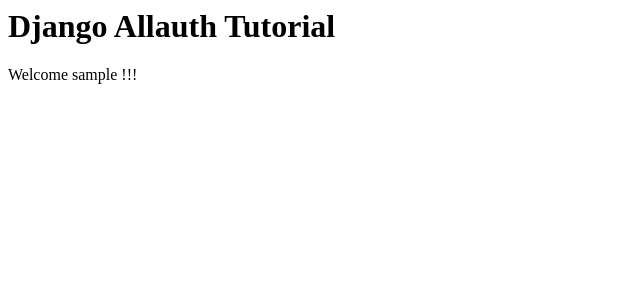
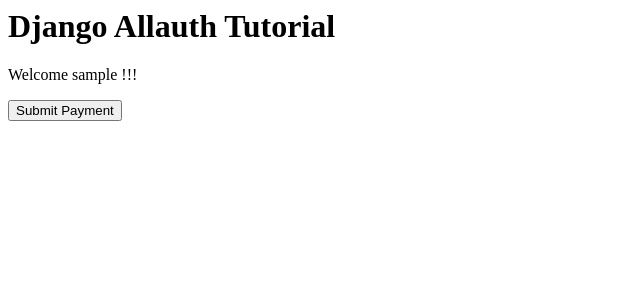
Before and after one commit to rasulkireev/dj-stripe-auth, a Django app: page / in a window 1280 px wide. Shown: the top 300 px of the page, without its empty margins (0-640 px from the left). Run offline with Django 3.2, Linux system fonts and the light colour scheme; a user stored in the database is signed in; tables that the repository leaves empty hold one stand-in row (values such as "Sample post"); some libraries are stand-ins or nearby versions.

Commit message:
setup is complete. Last thing to do is to make the whole workflow workable.

```diff
--- a/pages/urls.py
+++ b/pages/urls.py
@@ -2,5 +2,5 @@
 from . import views
 
 urlpatterns = [
-    path('', views.HomePageView.as_view(), name='home'),
+    path('', views.index, name='home'),
 ]
--- a/pages/views.py
+++ b/pages/views.py
@@ -1,4 +1,10 @@
-from django.views.generic import TemplateView
+from django.http import HttpResponse
+from django.template import loader
+from django.conf import settings
 
-class HomePageView(TemplateView):
-    template_name = 'home.html'
+def index(request):
+    template = loader.get_template('home.html')
+    context = {
+        'stripe_public': settings.STRIPE_TEST_PUBLIC_KEY,
+    }
+    return HttpResponse(template.render(context, request))
--- a/templates/base.html
+++ b/templates/base.html
@@ -1,6 +1,7 @@
 <html>
     <head>
-
+        {% block js %}
+        {% endblock js %}
     </head>
 
     <body>
@@ -8,5 +9,8 @@
     {% block content %}
     {% endblock content %}
 
+    {% block js-script %}
+    {% endblock js-script %}
+
     </body>
 </html>
--- a/templates/home.html
+++ b/templates/home.html
@@ -1,13 +1,163 @@
 {% load socialaccount %}
 
+{% block js %}
+
+{% endblock js %}
+    <script src="https://js.stripe.com/v3/"></script>
 {% block content %}
+    <style>
+        /**
+        * The CSS shown here will not be introduced in the Quickstart guide, but shows
+        * how you can use CSS to style your Element's container.
+        */
+        .StripeElement {
+            box-sizing: border-box;
+
+            height: 40px;
+
+            padding: 10px 12px;
+
+            border: 1px solid transparent;
+            border-radius: 4px;
+            background-color: white;
+
+            box-shadow: 0 1px 3px 0 #e6ebf1;
+            -webkit-transition: box-shadow 150ms ease;
+            transition: box-shadow 150ms ease;
+        }
+
+        .StripeElement--focus {
+            box-shadow: 0 1px 3px 0 #cfd7df;
+        }
+
+        .StripeElement--invalid {
+            border-color: #fa755a;
+        }
+
+        .StripeElement--webkit-autofill {
+            background-color: #fefde5 !important;
+        }
+    </style>
 
     <h1>Django Allauth Tutorial</h1>
 
     {% if user.is_authenticated %}
         <p>Welcome {{ user.username }} !!!</p>
+
+        <form action="" method="post" id="payment-form">
+            {% csrf_token %}
+            {{form}}
+
+            <div class="form-row">
+                <label for="card-element"></label>
+                <div id="card-element">
+                    <!-- A Stripe Element will be inserted here. -->
+                </div>
+
+                <!-- Used to display form errors. -->
+                <div id="card-errors" role="alert"></div>
+            </div>
+
+            <button class="button">Submit Payment</button>
+        </form>
+
     {% else %}
         <a href="{% provider_login_url 'github' %}">Sign Up</a>
     {% endif %}
 
 {% endblock content %}
+
+{% block js-script %}
+    <script>
+        var stripe = Stripe( '{{stripe_public}}' );
+        var elements = stripe.elements();
+
+        // Custom styling can be passed to options when creating an Element.
+        // (Note that this demo uses a wider set of styles than the guide below.)
+        var style = {
+            base: {
+                color: '#32325d',
+                fontFamily: '"Helvetica Neue", Helvetica, sans-serif',
+                fontSmoothing: 'antialiased',
+                fontSize: '16px',
+                '::placeholder': {
+                    color: '#aab7c4'
+                }
+            },
+            invalid: {
+                color: '#fa755a',
+                iconColor: '#fa755a'
+            }
+        };
+
+        // Create an instance of the card Element.
+        var card = elements.create('card', {style: style});
+
+        // Add an instance of the card Element into the `card-element` <div>.
+        card.mount('#card-element');
+
+        // Handle real-time validation errors from the card Element.
+        card.addEventListener('change', function (event) {
+            var displayError = document.getElementById('card-errors');
+            if (event.error) {
+                displayError.textContent = event.error.message;
+            } else {
+                displayError.textContent = '';
+            }
+        });
+
+        // Handle form submission.
+        var form = document.getElementById('payment-form');
+        form.addEventListener('submit', function (event) {
+            event.preventDefault();
+
+            // Note - slightly different from the Stripe JS Quickstart because
+            // we use stripe.createSource instead of createToken
+            stripe.createSource(card).then(function (result) {
+                if (result.error) {
+                    // Inform the user if there was an error.
+                    var errorElement = document.getElementById('card-errors');
+                    errorElement.textContent = result.error.message;
+                } else {
+                    // Send the token to your server.
+                    stripeSourceHandler(result.source);
+                }
+            });
+
+            // stripe.createToken(card).then(function(result) {
+            // if (result.error) {
+            //   // Inform the user if there was an error.
+            //   var errorElement = document.getElementById('card-errors');
+            //   errorElement.textContent = result.error.message;
+            // } else {
+            //   // Send the token to your server.
+            //   stripeTokenHandler(result.token);
+            // }
+            // });
+        });
+
+        // Submit the form with the source ID.
+        function stripeSourceHandler(source) {
+            // Insert the source ID into the form so it gets submitted to the server
+            var form = document.getElementById('payment-form');
+            var hiddenInput = form.elements["stripe_source"];
+            hiddenInput.setAttribute('value', source.id);
+            // Submit the form
+            form.submit();
+        }
+
+        // Submit the form with the token ID.
+        // function stripeTokenHandler(token) {
+        //   // Insert the token ID into the form so it gets submitted to the server
+        //   var form = document.getElementById('payment-form');
+        //   var hiddenInput = document.createElement('input');
+        //   hiddenInput.setAttribute('type', 'hidden');
+        //   hiddenInput.setAttribute('name', 'stripeToken');
+        //   hiddenInput.setAttribute('value', token.id);
+        //   form.appendChild(hiddenInput);
+        //
+        //   // Submit the form
+        //   form.submit();
+        // }
+    </script>
+{% endblock js-script %}
```
Also changed, not shown: 3 other files.
